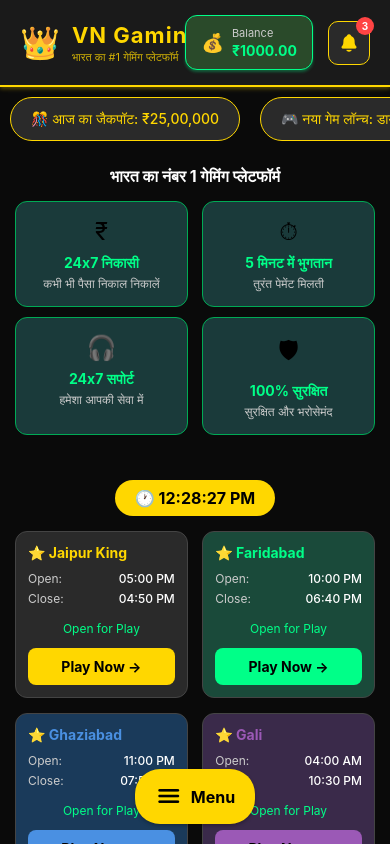
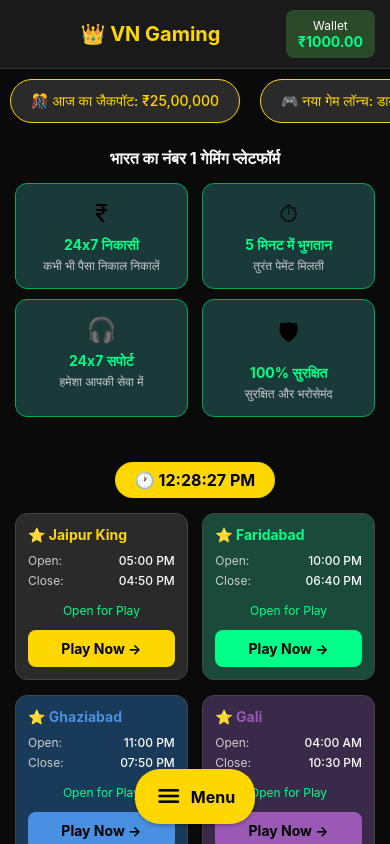
Before and after one commit to wakeelwahid/app_gaming, a React Native app: screen / in a window 390 px wide. Built offline with nearby package versions, Linux system fonts and the light colour scheme.

Commit message:
Restored to 'bbcf3520054576fcbfd31ab7e2e069d2c3900f0c'
Replit-Restored-To: bbcf3520054576fcbfd31ab7e2e069d2c3900f0c

```diff
--- a/App.tsx
+++ b/App.tsx
@@ -424,37 +424,17 @@ export default function App() {
     <SafeAreaView style={styles.container}>
       <StatusBar barStyle="light-content" backgroundColor="#1a1a1a" />
 
-      {/* Enhanced Header */}
+      {/* Header */}
       <View style={styles.header}>
-        <View style={styles.headerContent}>
-          <View style={styles.headerLeft}>
-            <View style={styles.brandContainer}>
-              <Text style={styles.brandEmoji}>👑</Text>
-              <View>
-                <Text style={styles.headerTitle}>VN Gaming</Text>
-                <Text style={styles.headerSubtitle}>भारत का #1 गेमिंग प्लेटफॉर्म</Text>
-              </View>
-            </View>
+        <View style={styles.headerCenter}>
+          <Text style={styles.headerTitle}>👑 VN Gaming</Text>
         </View>
 
         <View style={styles.headerRight}>
           <TouchableOpacity style={styles.walletButton}>
-              <View style={styles.walletIcon}>
-                <Text style={styles.walletEmojiIcon}>💰</Text>
-              </View>
-              <View style={styles.walletInfo}>
-                <Text style={styles.walletLabel}>Balance</Text>
+            <Text style={styles.walletLabel}>Wallet</Text>
             <Text style={styles.walletAmount}>{wallet}</Text>
-              </View>
           </TouchableOpacity>
-
-            <TouchableOpacity style={styles.notificationButton}>
-              <Ionicons name="notifications" size={20} color="#FFD700" />
-              <View style={styles.notificationBadge}>
-                <Text style={styles.notificationBadgeText}>3</Text>
-              </View>
-            </TouchableOpacity>
-          </View>
         </View>
       </View>
 
@@ -469,11 +449,11 @@ export default function App() {
         <Text style={styles.bottomMenuText}>Menu</Text>
       </TouchableOpacity>
 
-      {/* Enhanced Side Menu Popup */}
+      {/* Side Menu */}
       {showSideMenu && (
         <Modal
           transparent={true}
-          animationType="fade"
+          animationType="none"
           visible={showSideMenu}
           onRequestClose={toggleSideMenu}
         >
@@ -481,41 +461,16 @@ export default function App() {
             <TouchableOpacity
               style={styles.sideMenuBackdrop}
               onPress={toggleSideMenu}
-              activeOpacity={1}
             />
             <Animated.View style={[styles.sideMenu, { transform: [{ translateX: slideAnim }] }]}>
-              {/* Enhanced Menu Header */}
               <View style={styles.sideMenuHeader}>
-                <View style={styles.menuHeaderContent}>
-                  <View style={styles.menuBrandSection}>
-                    <Text style={styles.menuBrandEmoji}>👑</Text>
-                    <View>
-                      <Text style={styles.sideMenuTitle}>VN Gaming</Text>
-                      <Text style={styles.menuSubtitle}>आपका भरोसेमंद साथी</Text>
-                    </View>
-                  </View>
-                  <TouchableOpacity
-                    style={styles.closeButton}
-                    onPress={toggleSideMenu}
-                  >
-                    <Ionicons name="close-circle" size={28} color="#FFD700" />
+                <Text style={styles.sideMenuTitle}>👑 Menu</Text>
+                <TouchableOpacity onPress={toggleSideMenu}>
+                  <Ionicons name="close" size={24} color="#FFD700" />
                 </TouchableOpacity>
               </View>
-              </View>
 
-              {/* User Profile Section */}
-              <View style={styles.userProfileSection}>
-                <View style={styles.userAvatar}>
-                  <Text style={styles.userAvatarText}>👤</Text>
-                </View>
-                <View style={styles.userInfo}>
-                  <Text style={styles.userName}>Welcome, Player!</Text>
-                  <Text style={styles.userLevel}>Level 5 • VIP Member</Text>
-                </View>
-              </View>
-
-              {/* Menu Items */}
-              <ScrollView style={styles.sideMenuContent} showsVerticalScrollIndicator={false}>
+              <ScrollView style={styles.sideMenuContent}>
                 {menuItems.map((item, index) => (
                   <TouchableOpacity
                     key={index}
@@ -525,33 +480,20 @@ export default function App() {
                     ]}
                     onPress={() => handleMenuItemPress(item.key)}
                   >
-                    <View style={styles.menuItemIcon}>
                     <Ionicons
                       name={item.icon}
-                        size={22}
+                      size={20}
                       color={activeTab === item.key ? '#000' : '#FFD700'}
                     />
-                    </View>
                     <Text style={[
                       styles.sideMenuItemText,
                       activeTab === item.key && styles.activeSideMenuItemText
                     ]}>
                       {item.title}
                     </Text>
-                    <Ionicons
-                      name="chevron-forward"
-                      size={18}
-                      color={activeTab === item.key ? '#000' : '#666'}
-                    />
                   </TouchableOpacity>
                 ))}
               </ScrollView>
-
-              {/* Menu Footer */}
-              <View style={styles.menuFooter}>
-                <Text style={styles.menuFooterText}>Version 2.1.0</Text>
-                <Text style={styles.menuFooterSubtext}>Made with ❤️ in India</Text>
-              </View>
             </Animated.View>
           </View>
         </Modal>
@@ -743,107 +685,48 @@ const styles = StyleSheet.create({
     backgroundColor: '#0a0a0a',
   },
   header: {
-    backgroundColor: '#1a1a1a',
-    paddingHorizontal: 20,
-    paddingVertical: 15,
-    borderBottomWidth: 2,
-    borderBottomColor: '#FFD700',
-    shadowColor: '#FFD700',
-    shadowOffset: { width: 0, height: 2 },
-    shadowOpacity: 0.3,
-    shadowRadius: 4,
-    elevation: 8,
-  },
-  headerContent: {
-    flexDirection: 'row',
-    alignItems: 'center',
-    justifyContent: 'space-between',
-  },
-  headerLeft: {
-    flex: 1,
-  },
-  brandContainer: {
-    flexDirection: 'row',
-    alignItems: 'center',
-  },
-  brandEmoji: {
-    fontSize: 32,
-    marginRight: 12,
-  },
-  headerTitle: {
-    fontSize: 22,
-    fontWeight: 'bold',
-    color: '#FFD700',
-    letterSpacing: 1,
-  },
-  headerSubtitle: {
-    fontSize: 11,
-    color: '#FFD700',
-    opacity: 0.8,
-    marginTop: 2,
-  },
-  headerRight: {
-    flexDirection: 'row',
-    alignItems: 'center',
-    gap: 15,
-  },
-  walletButton: {
-    backgroundColor: '#2a4a2a',
     flexDirection: 'row',
     alignItems: 'center',
     paddingHorizontal: 15,
     paddingVertical: 10,
-    borderRadius: 12,
+    backgroundColor: '#1a1a1a',
+    borderBottomWidth: 1,
+    borderBottomColor: '#333',
+  },
+  menuButton: {
+    padding: 8,
+    borderRadius: 8,
     borderWidth: 1,
-    borderColor: '#00FF88',
-    shadowColor: '#00FF88',
-    shadowOffset: { width: 0, height: 2 },
-    shadowOpacity: 0.3,
-    shadowRadius: 3,
-    elevation: 3,
+    borderColor: '#FFD700',
   },
-  walletIcon: {
-    marginRight: 8,
+  headerCenter: {
+    flex: 1,
+    alignItems: 'center',
   },
-  walletEmojiIcon: {
-    fontSize: 18,
+  headerTitle: {
+    fontSize: 20,
+    fontWeight: 'bold',
+    color: '#FFD700',
   },
-  walletInfo: {
-    alignItems: 'flex-start',
+  headerRight: {
+    flexDirection: 'row',
+    gap: 10,
+  },
+  walletButton: {
+    backgroundColor: '#2a4a2a',
+    paddingHorizontal: 12,
+    paddingVertical: 8,
+    borderRadius: 8,
+    alignItems: 'center',
   },
   walletLabel: {
-    color: '#ccc',
-    fontSize: 11,
-    marginBottom: 2,
+    color: '#fff',
+    fontSize: 12,
   },
   walletAmount: {
     color: '#00FF88',
     fontWeight: 'bold',
     fontSize: 14,
-  },
-  notificationButton: {
-    position: 'relative',
-    backgroundColor: '#2a2a2a',
-    padding: 10,
-    borderRadius: 10,
-    borderWidth: 1,
-    borderColor: '#FFD700',
-  },
-  notificationBadge: {
-    position: 'absolute',
-    top: -5,
-    right: -5,
-    backgroundColor: '#FF4444',
-    borderRadius: 10,
-    minWidth: 18,
-    height: 18,
-    justifyContent: 'center',
-    alignItems: 'center',
-  },
-  notificationBadgeText: {
-    color: '#fff',
-    fontSize: 10,
-    fontWeight: 'bold',
   },
   content: {
     flex: 1,
@@ -878,149 +761,56 @@ const styles = StyleSheet.create({
   },
   sideMenuOverlay: {
     flex: 1,
-    backgroundColor: 'rgba(0, 0, 0, 0.7)',
+    backgroundColor: 'rgba(0, 0, 0, 0.5)',
     flexDirection: 'row',
   },
   sideMenuBackdrop: {
     flex: 1,
   },
   sideMenu: {
-    width: SCREEN_WIDTH * 0.85,
+    width: SCREEN_WIDTH * 0.8,
     backgroundColor: '#1a1a1a',
     height: '100%',
-    borderTopRightRadius: 25,
-    borderBottomRightRadius: 25,
-    borderRightWidth: 3,
-    borderRightColor: '#FFD700',
-    shadowColor: '#000',
-    shadowOffset: { width: 5, height: 0 },
-    shadowOpacity: 0.5,
-    shadowRadius: 10,
-    elevation: 15,
+    borderRightWidth: 1,
+    borderRightColor: '#333',
   },
   sideMenuHeader: {
-    backgroundColor: '#2a2a2a',
-    paddingVertical: 25,
-    paddingHorizontal: 20,
-    borderBottomWidth: 2,
-    borderBottomColor: '#FFD700',
-    borderTopRightRadius: 25,
-  },
-  menuHeaderContent: {
     flexDirection: 'row',
     justifyContent: 'space-between',
     alignItems: 'center',
-  },
-  menuBrandSection: {
-    flexDirection: 'row',
-    alignItems: 'center',
-  },
-  menuBrandEmoji: {
-    fontSize: 28,
-    marginRight: 12,
+    padding: 20,
+    borderBottomWidth: 1,
+    borderBottomColor: '#333',
   },
   sideMenuTitle: {
     color: '#FFD700',
-    fontSize: 22,
+    fontSize: 20,
     fontWeight: 'bold',
-    letterSpacing: 1,
-  },
-  menuSubtitle: {
-    color: '#FFD700',
-    fontSize: 12,
-    opacity: 0.8,
-    marginTop: 2,
-  },
-  closeButton: {
-    padding: 5,
-  },
-  userProfileSection: {
-    flexDirection: 'row',
-    alignItems: 'center',
-    backgroundColor: '#2a2a4a',
-    margin: 15,
-    padding: 15,
-    borderRadius: 15,
-    borderWidth: 1,
-    borderColor: '#9B59B6',
-  },
-  userAvatar: {
-    width: 50,
-    height: 50,
-    borderRadius: 25,
-    backgroundColor: '#FFD700',
-    justifyContent: 'center',
-    alignItems: 'center',
-    marginRight: 15,
-  },
-  userAvatarText: {
-    fontSize: 24,
-  },
-  userInfo: {
-    flex: 1,
-  },
-  userName: {
-    color: '#FFD700',
-    fontSize: 16,
-    fontWeight: 'bold',
-  },
-  userLevel: {
-    color: '#9B59B6',
-    fontSize: 12,
-    marginTop: 2,
   },
   sideMenuContent: {
     flex: 1,
-    paddingHorizontal: 10,
-    paddingVertical: 5,
+    paddingVertical: 10,
   },
   sideMenuItem: {
     flexDirection: 'row',
     alignItems: 'center',
     paddingHorizontal: 20,
-    paddingVertical: 16,
-    marginVertical: 2,
-    marginHorizontal: 5,
-    borderRadius: 12,
-    borderBottomWidth: 0,
+    paddingVertical: 15,
+    borderBottomWidth: 1,
+    borderBottomColor: '#333',
   },
   activeSideMenuItem: {
     backgroundColor: '#FFD700',
-    shadowColor: '#FFD700',
-    shadowOffset: { width: 0, height: 2 },
-    shadowOpacity: 0.3,
-    shadowRadius: 4,
-    elevation: 3,
-  },
-  menuItemIcon: {
-    width: 30,
-    alignItems: 'center',
   },
   sideMenuItemText: {
     color: '#FFD700',
     fontSize: 16,
     marginLeft: 15,
     fontWeight: '500',
-    flex: 1,
   },
   activeSideMenuItemText: {
     color: '#000',
     fontWeight: 'bold',
-  },
-  menuFooter: {
-    padding: 20,
-    borderTopWidth: 1,
-    borderTopColor: '#333',
-    alignItems: 'center',
-  },
-  menuFooterText: {
-    color: '#666',
-    fontSize: 12,
-  },
-  menuFooterSubtext: {
-    color: '#666',
-    fontSize: 10,
-    marginTop: 2,
   },
   tabContent: {
     flex: 1,
```
Lines whose indentation alone changed are shown as unchanged.
